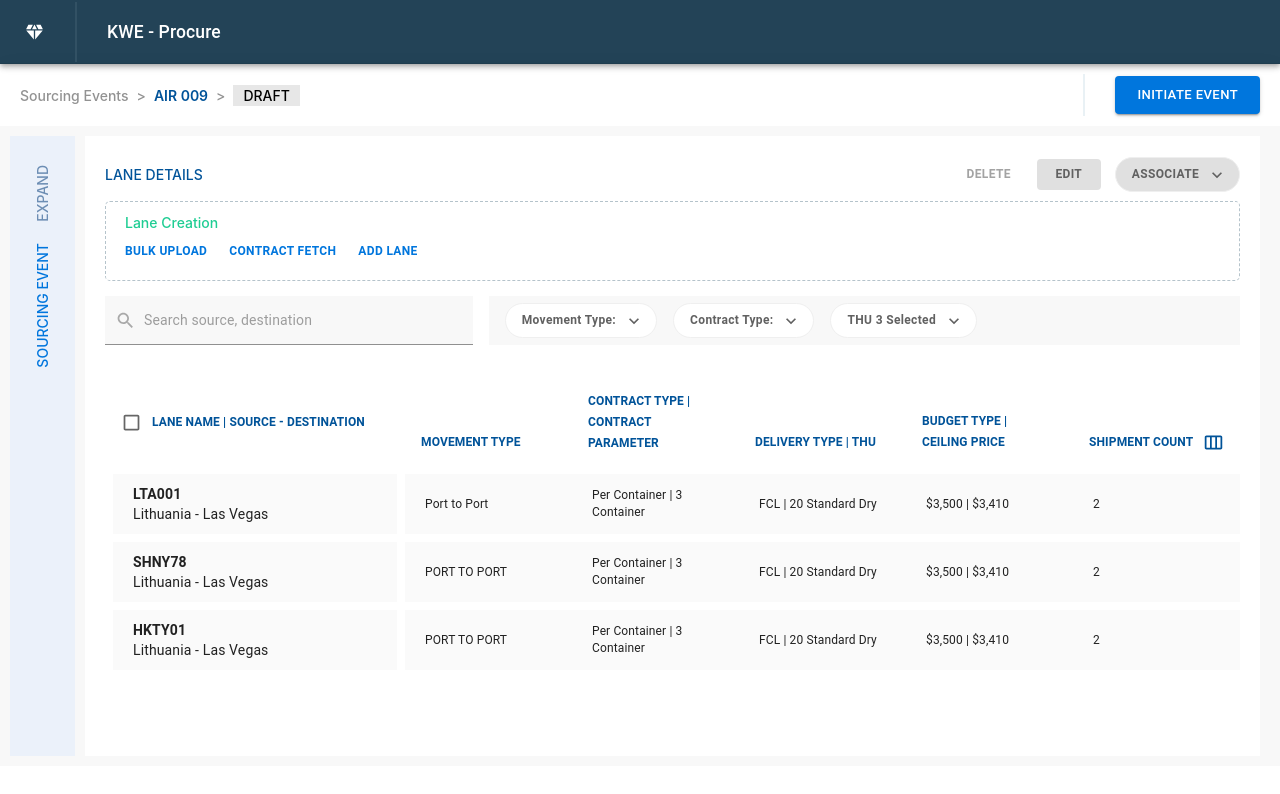
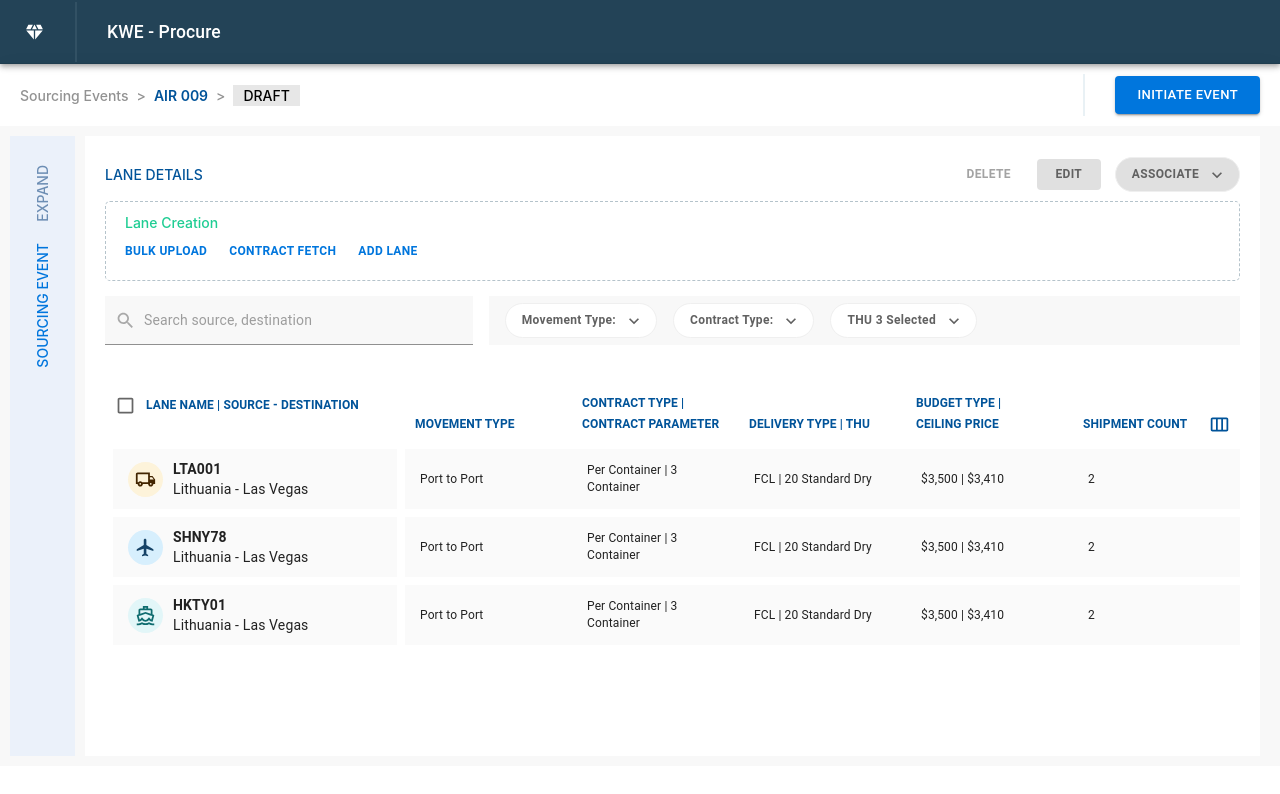
Before and after one commit to Saran1612/pando_task, a React (Create React App) app: page / in a window 1280 px wide. Shown: the top 794 px of the page. Built offline with nearby package versions, Linux system fonts and the light colour scheme.

Commit message:
fixed the table ui issues

```diff
--- a/src/App.css
+++ b/src/App.css
@@ -118,6 +118,7 @@
 }
 .table-container .MuiTableCell-root {
   border-bottom: none !important;
+  padding: 10px;
 }
 
 .table-container .fixed-gap {
@@ -126,7 +127,7 @@
 
 .outer-content-wrap {
   width: 100%;
-  padding: 10px 20px;
+  padding: 10px 15px;
   min-height: 60px;
   display: flex;
   align-items: center;
--- a/src/components/mainContent.jsx
+++ b/src/components/mainContent.jsx
@@ -1,26 +1,26 @@
-import React, { useState } from 'react';
-import Buttons from './button';
-import CustomizedMenus from './menus';
-import EditIcon from '@mui/icons-material/Edit';
-import ArchiveIcon from '@mui/icons-material/Archive';
-import FileCopyIcon from '@mui/icons-material/FileCopy';
-import RightDrawer from './rightDrawer';
-import { SearchBar } from './searchbar';
-import { Grid } from '@mui/material';
-import Dropdown from './dropdown';
-import CollapseTable from './table';
+import React, { useState } from "react";
+import Buttons from "./button";
+import CustomizedMenus from "./menus";
+import EditIcon from "@mui/icons-material/Edit";
+import ArchiveIcon from "@mui/icons-material/Archive";
+import FileCopyIcon from "@mui/icons-material/FileCopy";
+import RightDrawer from "./rightDrawer";
+import { SearchBar } from "./searchbar";
+import { Grid } from "@mui/material";
+import Dropdown from "./dropdown";
+import CollapseTable from "./table";
 
 const menuItems = [
   {
-        label: 'Edit',
+    label: "Edit",
     icon: <EditIcon />,
   },
   {
-        label: 'Duplicate',
+    label: "Duplicate",
     icon: <FileCopyIcon />,
   },
   {
-        label: 'Archive',
+    label: "Archive",
     icon: <ArchiveIcon />,
   },
 ];
@@ -37,8 +37,11 @@ export const MainContent = () => {
   };
 
   return (
-        <div style={{ display: 'flex', flexDirection: 'row', width: '100%' }}>
-            <div className="p-[20px] bg-[#fff] my-[10px]" style={{ flexGrow: 1 }}>
+    <div style={{ display: "flex", flexDirection: "row", width: "100%" }}>
+      <div
+        className="p-[20px] bg-[#fff] my-[10px] flex flex-col "
+        style={{ flexGrow: 1 }}
+      >
         <div className="flex justify-between items-center mb-[8px]">
           <div>
             <span className="text-[#005399] font-medium">LANE DETAILS</span>
@@ -55,7 +58,11 @@ export const MainContent = () => {
               className="!bg-[#E0E0E0] !shadow-none hover:!shadow-none !text-[12px] !font-bold !text-[#616161] !px-[10px] !py-[5px] !mx-[14px]"
             />
 
-                        <CustomizedMenus buttonText="ASSOCIATE" menuItems={menuItems} bg="E0E0E0" />
+            <CustomizedMenus
+              buttonText="ASSOCIATE"
+              menuItems={menuItems}
+              bg="E0E0E0"
+            />
           </div>
         </div>
 
@@ -68,7 +75,7 @@ export const MainContent = () => {
           <div className="flex justify-start items-center">
             <Buttons
               text="BULK UPLOAD"
-                            onClick={handleDrawerOpen}  // Open drawer on button click
+              onClick={handleDrawerOpen} // Open drawer on button click
               variant="text"
               className="!text-[12px] !font-semibold !text-[#0076DD]"
             />
@@ -85,7 +92,7 @@ export const MainContent = () => {
           </div>
         </div>
 
-                <div className='mt-[15px]'>
+        <div className="mt-[15px]">
           <Grid container spacing={2}>
             <Grid item xs={12} md={4}>
               <div>
@@ -94,30 +101,44 @@ export const MainContent = () => {
             </Grid>
 
             <Grid item xs={12} md={8}>
-                            <div className='bg-[#F8F8F8] h-full flex justify-start items-center'>
-                                <div className='ml-[16px]'>
-                                    <CustomizedMenus buttonText="Movement Type:" menuItems={menuItems} bg="fff" />
+              <div className="bg-[#F8F8F8] h-full flex justify-start items-center">
+                <div className="ml-[16px]">
+                  <CustomizedMenus
+                    buttonText="Movement Type:"
+                    menuItems={menuItems}
+                    bg="fff"
+                  />
                 </div>
 
-                                <div className='ml-[16px]'>
-                                    <CustomizedMenus buttonText="Contract Type:" menuItems={menuItems} bg="fff" />
+                <div className="ml-[16px]">
+                  <CustomizedMenus
+                    buttonText="Contract Type:"
+                    menuItems={menuItems}
+                    bg="fff"
+                  />
                 </div>
 
-                                <div className='ml-[16px]'>
-                                    <CustomizedMenus buttonText="THU 3 Selected" menuItems={menuItems} bg="fff" />
+                <div className="ml-[16px]">
+                  <CustomizedMenus
+                    buttonText="THU 3 Selected"
+                    menuItems={menuItems}
+                    bg="fff"
+                  />
                 </div>
               </div>
             </Grid>
           </Grid>
         </div>
 
-                <div className='my-[30px]'>
+        <div className="my-[20px] flex ">
           <CollapseTable />
         </div>
       </div>
+      <div>
+        <RightDrawer open={open} handleDrawerClose={handleDrawerClose} />
+      </div>
 
       {/* Right Drawer */}
-            <RightDrawer open={open} handleDrawerClose={handleDrawerClose} />
-        </div >
+    </div>
   );
 };
--- a/src/components/table.jsx
+++ b/src/components/table.jsx
@@ -11,6 +11,9 @@ import {
 import { makeStyles } from "@mui/styles";
 import Checkbox from "@mui/material/Checkbox";
 import ViewWeekOutlinedIcon from '@mui/icons-material/ViewWeekOutlined';
+import LocalShippingOutlinedIcon from '@mui/icons-material/LocalShippingOutlined';
+import FlightOutlinedIcon from '@mui/icons-material/FlightOutlined';
+import DirectionsBoatOutlinedIcon from '@mui/icons-material/DirectionsBoatOutlined';
 
 const label = { inputProps: { "aria-label": "Checkbox demo" } };
 
@@ -33,7 +36,7 @@ const useStyles = makeStyles({
   },
 });
 
-function createData(name, mtype, ctype, dtype, budget, ship, travelRoute,book) {
+function createData(name, mtype, ctype, dtype, budget, ship, travelRoute,icons) {
   return {
     name,
     mtype,
@@ -42,7 +45,7 @@ function createData(name, mtype, ctype, dtype, budget, ship, travelRoute,book) {
     budget,
     ship,
     travelRoute,
-    book,
+    icons
   };
 }
 
@@ -54,27 +57,36 @@ const rows = [
     "FCL | 20 Standard Dry",
     "$3,500 | $3,410",
     "2",
-    "Lithuania - Las Vegas"
+    "Lithuania - Las Vegas",
+    <div className="w-[35px] h-[35px] rounded-[50%] bg-[#FDF3DA] flex justify-center items-center mr-[10px]">
+        <LocalShippingOutlinedIcon className="text-[#422500]"/>
+    </div>
   ),
 
   createData(
     "SHNY78",
-    "PORT TO PORT",
+    "Port to Port",
     "Per Container | 3 Container",
     "FCL | 20 Standard Dry",
     "$3,500 | $3,410",
     "2",
-    "Lithuania - Las Vegas"
+    "Lithuania - Las Vegas",
+    <div className="w-[35px] h-[35px] rounded-[50%] bg-[#D7EFFD] flex justify-center items-center mr-[10px]">
+        <FlightOutlinedIcon className="text-[#164367]"/>
+    </div>
   ),
 
   createData(
     "HKTY01",
-    "PORT TO PORT",
+    "Port to Port",
     "Per Container | 3 Container",
     "FCL | 20 Standard Dry",
     "$3,500 | $3,410",
     "2",
-    "Lithuania - Las Vegas"
+    "Lithuania - Las Vegas",
+    <div className="w-[35px] h-[35px] rounded-[50%] bg-[#E2F6F8] flex justify-center items-center mr-[10px]">
+        <DirectionsBoatOutlinedIcon className="text-[#0F6C6F]"/>
+    </div>
   ),
 ];
 
@@ -87,7 +99,7 @@ export default function CollapseTable() {
         <Table
           className={`${classes.table} table-container`}
           aria-label="simple table"
-          style={{ tableLayout: "fixed" }}
+          style={{ tableLayout: "fixed",overflow:"scroll" }}
         >
           <TableHead>
             <TableRow>
@@ -99,6 +111,7 @@ export default function CollapseTable() {
                   </span>
                 </div>
               </TableCell>
+
               <TableCell align="left">
                 <div className="outer-content-wrap-head">MOVEMENT TYPE</div>
               </TableCell>
@@ -130,14 +143,19 @@ export default function CollapseTable() {
             </TableRow>
           </TableHead>
           <TableBody>
-            {rows.map((row) => (
+            {rows.map((row) => {
+                console.log(row,"check ind row")
+                // let Iconss = row.icons;
+                return(
               <TableRow key={row.name}>
                 <TableCell
                   className={`${classes.sticky} table-horizontal-head`}
                 >
                   <div className="outer-content-wrap ">
+
+                        {/* <Iconss/> */}{row.icons}
+
                     <div className="inner-content-wrap flex flex-col">
-                      {/* <FireTruckIcon className="horizontal-head-icon" /> */}
                       <span className="route-head-info">{row.name}</span>
                       <div>{row.travelRoute}</div>
                     </div>
@@ -169,7 +187,8 @@ export default function CollapseTable() {
                   </div>
                 </TableCell>
               </TableRow>
-            ))}
+                )
+})}
           </TableBody>
         </Table>
       </TableContainer>
```
Lines whose indentation alone changed are shown as unchanged.
